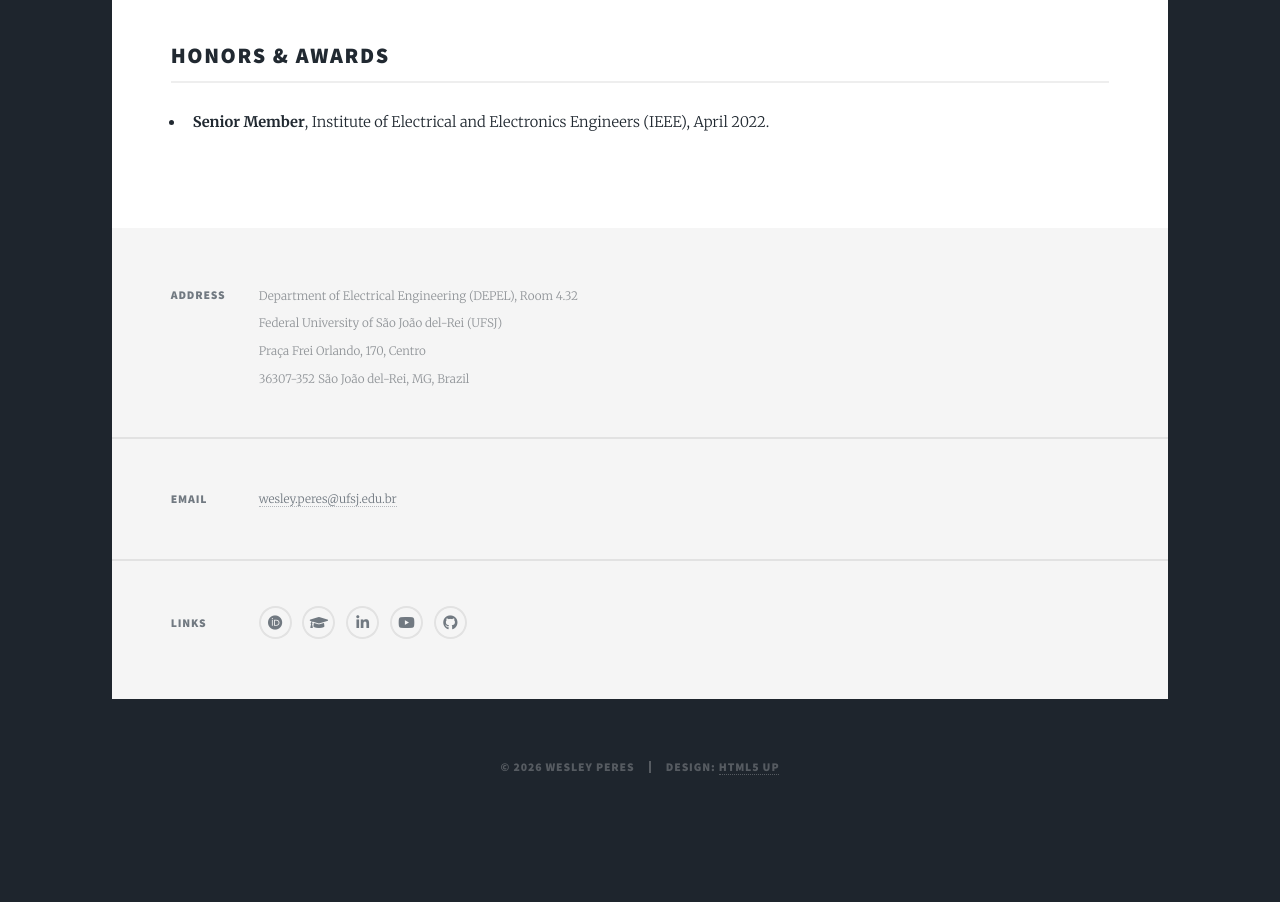
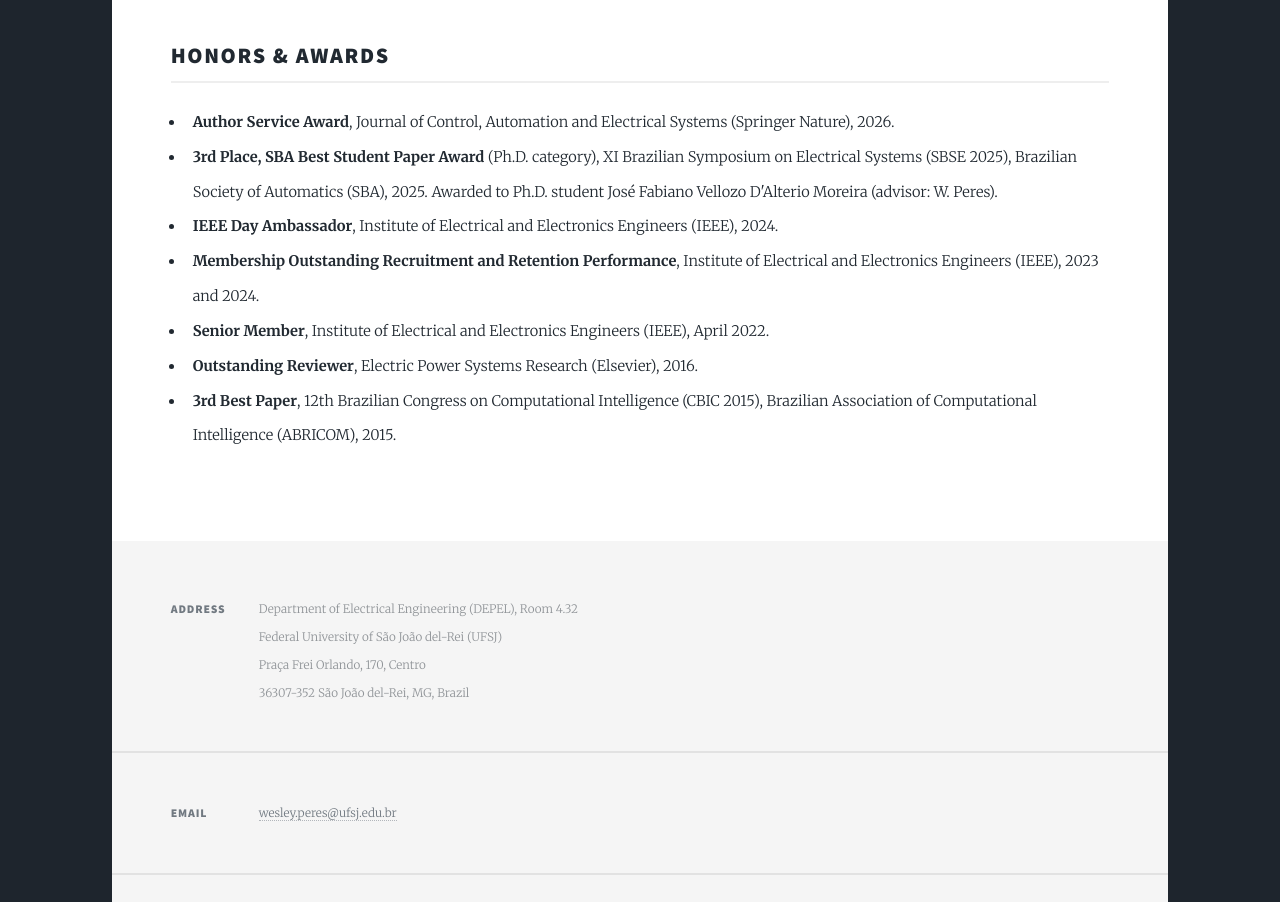
Before and after one commit to wesleyperesbr/wesleyperesbr.github.io, a plain HTML site: page appointments.html in a window 1280 px wide. Shown: the part 1239-2141 px from the top of the page. Before the commit the page ends 2073 px from the top, so only its background shows below. Drawn offline with Linux system fonts and the light colour scheme.

Commit message:
Add files via upload

```diff
--- a/appointments.html
+++ b/appointments.html
@@ -79,7 +79,13 @@
 
 								<h2>Honors &amp; Awards</h2>
 								<ul>
+									<li><b>Author Service Award</b>, Journal of Control, Automation and Electrical Systems (Springer Nature), 2026.</li>
+									<li><b>3rd Place, SBA Best Student Paper Award</b> (Ph.D. category), XI Brazilian Symposium on Electrical Systems (SBSE 2025), Brazilian Society of Automatics (SBA), 2025. Awarded to Ph.D. student José Fabiano Vellozo D'Alterio Moreira (advisor: W. Peres).</li>
+									<li><b>IEEE Day Ambassador</b>, Institute of Electrical and Electronics Engineers (IEEE), 2024.</li>
+									<li><b>Membership Outstanding Recruitment and Retention Performance</b>, Institute of Electrical and Electronics Engineers (IEEE), 2023 and 2024.</li>
 									<li><b>Senior Member</b>, Institute of Electrical and Electronics Engineers (IEEE), April 2022.</li>
+									<li><b>Outstanding Reviewer</b>, Electric Power Systems Research (Elsevier), 2016.</li>
+									<li><b>3rd Best Paper</b>, 12th Brazilian Congress on Computational Intelligence (CBIC 2015), Brazilian Association of Computational Intelligence (ABRICOM), 2015.</li>
 								</ul>
 
 						</section>
```
